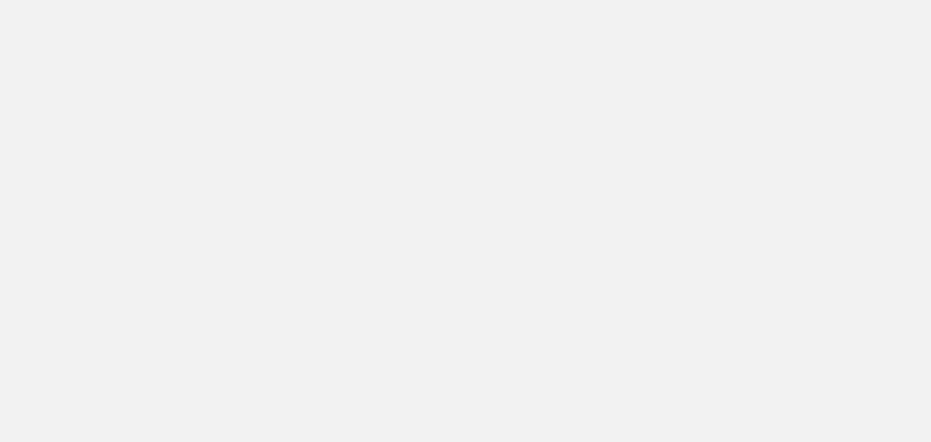
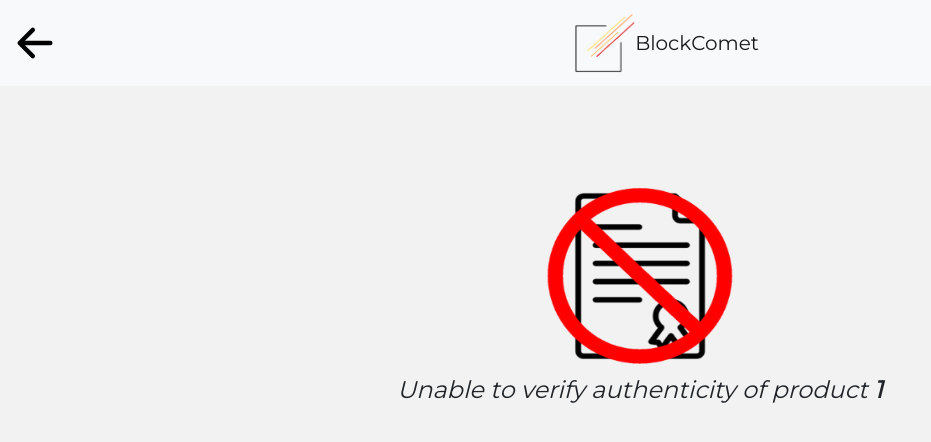
Before and after one commit to dcsil/blockcomet-dev, a React (Create React App) app in the folder app/client/: page /validate/1 in a window 1280 px wide. Before the commit this address had no page. Shown: the top 442 px of the page, without its empty margins (0-931 px from the left). Built offline with nearby package versions, Linux system fonts and the light colour scheme.

Commit message:
Finished failure page

```diff
--- a/app/client/package.json
+++ b/app/client/package.json
@@ -9,6 +9,7 @@
     "@testing-library/jest-dom": "^5.16.2",
     "@testing-library/react": "^12.1.4",
     "@testing-library/user-event": "^13.5.0",
+    "axios": "^0.26.1",
     "jest": "^27.5.1",
     "react": "^17.0.2",
     "react-bootstrap": "^2.2.2",
--- a/app/client/src/App.css
+++ b/app/client/src/App.css
@@ -5,7 +5,15 @@ body {
   font-family: Montserrat;
 }
 
-.App{
+a {
+  color: #000;
+}
+
+.Home{
+  margin-top: 20%;
+}
+
+.AdminLogin {
   margin-top: 20%;
 }
 
@@ -67,6 +75,12 @@ body {
   border: none;
 }
 
+.search-btn:focus {
+  margin-left: -6%;
+  background-color: #ddbe7d;
+  border: none;
+}
+
 .login-btn-txt {
   margin-left: -6%;
   background-color: #f2f2f2;
--- a/app/client/src/App.js
+++ b/app/client/src/App.js
@@ -4,8 +4,9 @@ import {
   Routes,
   Route,
 } from "react-router-dom";
-import AdminLogin from "./AdminLogin"
-import Home from "./Home"
+import AdminLogin from "./AdminLogin";
+import Home from "./Home";
+import Validate from './Validate';
 
 function App() {
 
@@ -14,7 +15,8 @@ function App() {
       <BrowserRouter>
         <Routes>
           <Route path="/" element={<Home />} />
-          <Route path="login" element={<AdminLogin />}>
+          <Route path="login" element={<AdminLogin />} />
+          <Route path="validate/:id" element={<Validate />} >
           </Route>
         </Routes>
       </BrowserRouter>
--- a/app/client/src/Home.js
+++ b/app/client/src/Home.js
@@ -2,30 +2,41 @@ import { Form, Container, Row, Col, Button } from 'react-bootstrap';
 import './App.css';
 import { useState } from 'react'
 import logo from './assets/blockcomet_logo_no_name.png';
-import { Route, Link, BrowserRouter as Router, Routes } from "react-router-dom";
+import { Link, Navigate, useNavigate  } from "react-router-dom";
 import { BsPlayCircle } from "react-icons/bs";
+import axios from 'axios';
 
 function Home() {
     const [productID, setProductID] = useState('')
     const SEARCH_PLACEHOLDER = "Enter Product ID"
     const validateString = "Validate"
     const adminLoginString = "Admin Login"
+    let navigate = useNavigate();
+
+    const validateProduct = e => {
+        e.preventDefault()
+        const productID = e.target.form[0].value
+        return navigate(`/validate/${productID}`)
+
+    }
+
     return (
         <div className="Home">
             <Container className="home-container">
+                <Form>
                     <Row className="align-items-center">
                         <Col className="align-items-right">
                             <img src={logo} className="logo-img" alt="logo" data-testid="logo" />
                         </Col>
                         <Col>
-                        <Form>
                             <Form.Control className="search-bar" size="lg" type="text" data-testid="search-bar" placeholder={SEARCH_PLACEHOLDER} />
-                        </Form>
+
                         </Col>
                         <Col>
-                        <Button className="search-btn" variant="primary" size="lg" data-testid="search-btn"> {validateString} </Button>
+                            <Button onClick={validateProduct} className="search-btn" variant="primary" size="lg" data-testid="search-btn"> {validateString} </Button>
                         </Col>
                     </Row>
+                </Form>
                 <div className="login-btn" data-testid="admin-login-btn-container">
                     <Link to="/login"> <Button className="login-btn-txt" variant="primary" size="lg" data-testid="admin-login-btn"> {adminLoginString} <BsPlayCircle /> </Button> </Link>
                 </div>
--- /dev/null
+++ b/app/client/src/Navigationbar.css
@@ -0,0 +1,14 @@
+#navbar-back {
+    height: 70px;
+    width: 70px;
+}
+
+.logo-navbar {
+    height: 60px;
+    width: 60px;
+}
+
+#bc-navbar {
+    justify-content: center;
+    text-align: center;
+}
--- /dev/null
+++ b/app/client/src/Navigationbar.js
@@ -0,0 +1,24 @@
+import { Navbar, Nav, Container } from 'react-bootstrap';
+import './Navigationbar.css';
+import { useState } from 'react'
+import logo from './assets/blockcomet_logo_no_name.png';
+import { Link } from "react-router-dom";
+import { BsArrowLeftShort } from "react-icons/bs";
+
+function Navigationbar(props) {
+    const [productName, setProductName] = useState('')
+    const [manufacturerName, setManufacturerName] = useState('')
+    const [productDetails, setProductDetails] = useState('')
+    const page = props.backPage
+    return (
+        <Navbar bg="light" expand="lg">
+            <Link to="/"><BsArrowLeftShort id="navbar-back" /></Link>
+            <Container id="bc-navbar">
+            <img src={logo} className="logo-navbar" alt="logo" data-testid="logo" />
+            <Navbar.Brand id="text-navbar">BlockComet</Navbar.Brand>
+            </Container>
+        </Navbar>
+    )
+}
+
+export default Navigationbar;
--- /dev/null
+++ b/app/client/src/Validate.css
@@ -0,0 +1,11 @@
+.failure-img {
+    height: 200px;
+    width: 210px;
+}
+
+.Validation {
+    text-align: center;
+    display: flex;
+    justify-content: center;
+    margin-top: 7%;
+}
--- /dev/null
+++ b/app/client/src/Validate.js
@@ -0,0 +1,48 @@
+import { Form, Container, Row, Col, Button } from 'react-bootstrap';
+import './Validate.css';
+import { useState } from 'react'
+import { useParams } from "react-router-dom"
+import Navigationbar from './Navigationbar'
+import success from './assets/success.png';
+import failure from './assets/failure.png';
+
+function Success(props) {
+    return <h1>Welcome back!</h1>;
+}
+
+function Failure(props) {
+    return (
+        <div className="Validation">
+            <Container className="align-items-center">
+                    <img src={failure} className="failure-img" alt="failure" data-testid="failure" />
+                    <i><h4>Unable to verify authenticity of product <b>{props.productID}</b></h4></i>
+            </Container>
+        </div>
+    )
+}
+
+function Validate() {
+    const [productName, setProductName] = useState('')
+    const [manufacturerName, setManufacturerName] = useState('')
+    const [productDetails, setProductDetails] = useState('')
+    let params = useParams()
+    const productID = params.id;
+    // Make API Call with productID
+    // axios.get(`https://blockcometapi-6dkam7pfeq-uc.a.run.app/`)
+    // .then(res => {
+    // })
+    const res = {"statusCode": 404, "ID": 1, "Manufacturer": "Rolex SA", "Product Name": "Submariner", "Warranty Information": "1 Year - Basic", "Date of Purchase": "27 Feb 2022"}
+
+    if (res.statusCode == 200) {
+        return <Success productDetails={res}/>;
+    }
+    return (
+        <div>
+        <Navigationbar backPage="/"/>
+        <Failure productID={productID}/>
+        </div>
+
+    )
+}
+
+export default Validate;
```
Also changed, not shown: app/client/src/assets/failure.png (added), app/client/src/assets/success.png (added). Lines whose indentation alone changed are shown as unchanged.
